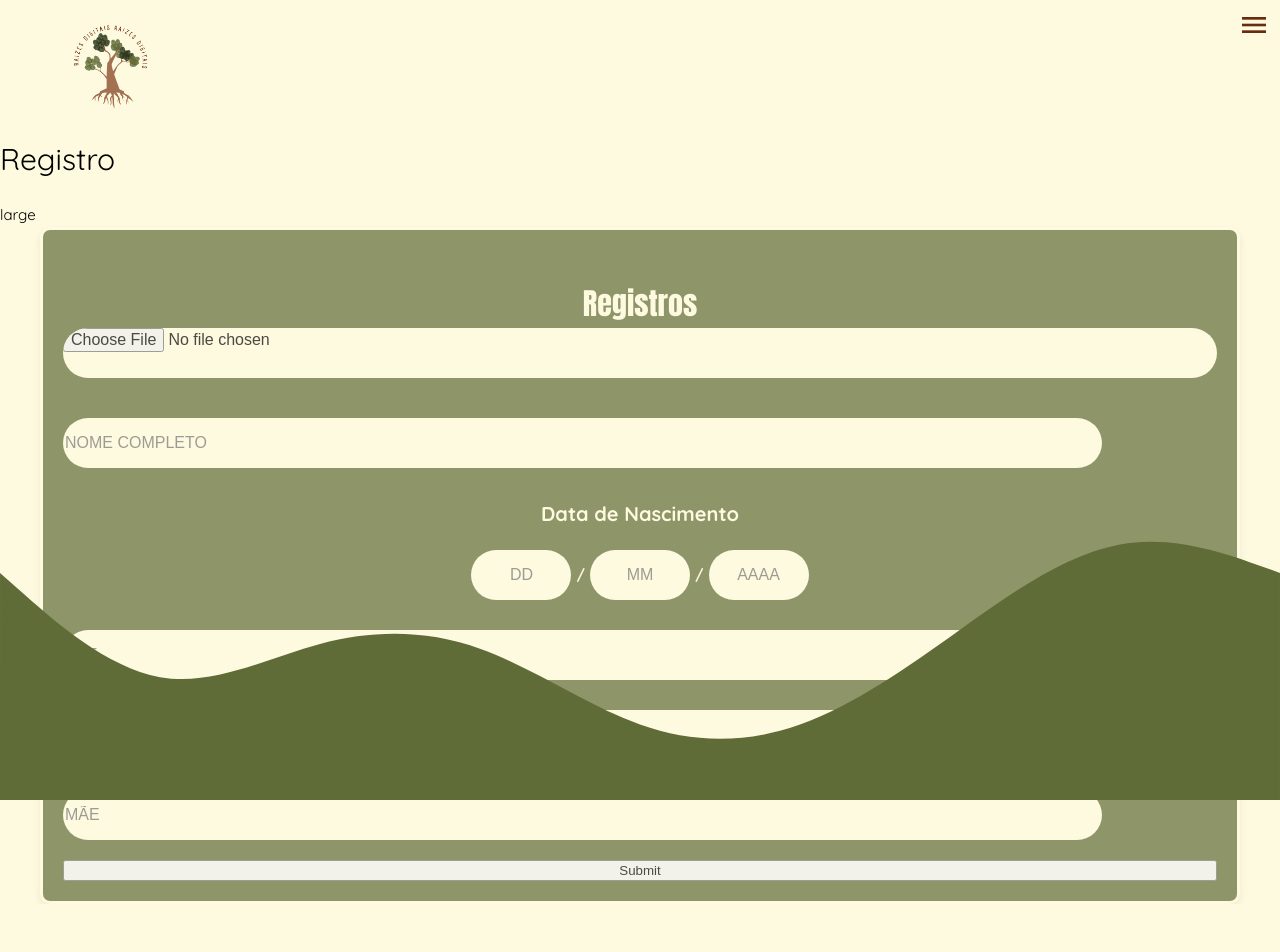
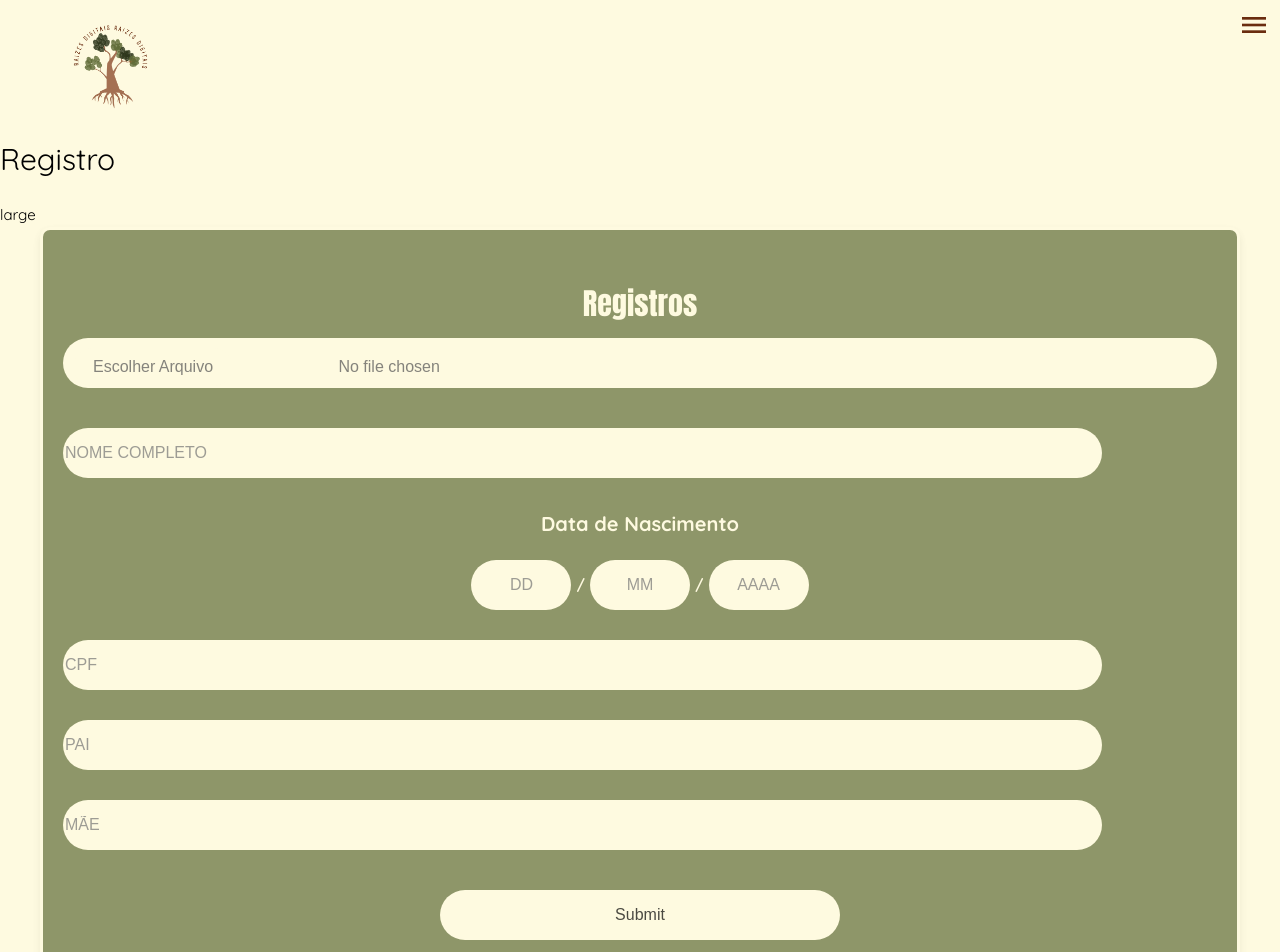
Before and after one commit to laissamendes/pi-frontend, a Vue app: page /Registro in a window 1280 px wide. Shown: the top 952 px of the page. Before the commit the page ends 904 px from the top, so only its background shows below. Built offline with nearby package versions, Linux system fonts and the light colour scheme; a web font is replaced by a local one.

Commit message:
Estilização do botão submit e do input da image

```diff
--- a/dev-dist/sw.js
+++ b/dev-dist/sw.js
@@ -82,7 +82,7 @@ define(['./workbox-b5f7729d'], (function (workbox) { 'use strict';
     "revision": "3ca0b8505b4bec776b69afdba2768812"
   }, {
     "url": "index.html",
-    "revision": "0.v7fm3gg5to8"
+    "revision": "0.hfkqh8bqai8"
   }], {});
   workbox.cleanupOutdatedCaches();
   workbox.registerRoute(new workbox.NavigationRoute(workbox.createHandlerBoundToURL("index.html"), {
--- a/src/components/templates/large/LargeFooter.vue
+++ /dev/null
@@ -1,14 +0,0 @@
-<script setup></script>
-
-<template>
-    <svg xmlns="http://www.w3.org/2000/svg" viewBox="0 0 1440 320" ><path fill="#606C38" fill-opacity="1" d="M0,64L30,90.7C60,117,120,171,180,181.3C240,192,300,160,360,144C420,128,480,128,540,149.3C600,171,660,213,720,234.7C780,256,840,256,900,234.7C960,213,1020,171,1080,128C1140,85,1200,43,1260,32C1320,21,1380,43,1410,53.3L1440,64L1440,320L1410,320C1380,320,1320,320,1260,320C1200,320,1140,320,1080,320C1020,320,960,320,900,320C840,320,780,320,720,320C660,320,600,320,540,320C480,320,420,320,360,320C300,320,240,320,180,320C120,320,60,320,30,320L0,320Z"></path></svg>
-</template>
-
-<style scoped>
-svg{
-    position: fixed;
-    bottom: 0;
-    left: 0;
-}
-
-</style>
--- a/src/components/templates/medium/MediumFooter.vue
+++ /dev/null
@@ -1,13 +0,0 @@
-<script setup></script>
-
-<template>
-    <svg xmlns="http://www.w3.org/2000/svg" viewBox="0 0 1440 320"><path fill="#606C38" fill-opacity="1" d="M0,64L30,90.7C60,117,120,171,180,181.3C240,192,300,160,360,144C420,128,480,128,540,149.3C600,171,660,213,720,234.7C780,256,840,256,900,234.7C960,213,1020,171,1080,128C1140,85,1200,43,1260,32C1320,21,1380,43,1410,53.3L1440,64L1440,320L1410,320C1380,320,1320,320,1260,320C1200,320,1140,320,1080,320C1020,320,960,320,900,320C840,320,780,320,720,320C660,320,600,320,540,320C480,320,420,320,360,320C300,320,240,320,180,320C120,320,60,320,30,320L0,320Z"></path></svg>
-</template>
-
-<style scoped>
-svg{
-    position: fixed;
-    bottom: 0;
-    left: 0;
-}
-</style>
--- a/src/components/templates/small/SmallFooter.vue
+++ /dev/null
@@ -1,13 +0,0 @@
-<script setup></script>
-
-<template>
-    <svg xmlns="http://www.w3.org/2000/svg" viewBox="0 0 1440 320"><path fill="#606C38" fill-opacity="1" d="M0,64L30,90.7C60,117,120,171,180,181.3C240,192,300,160,360,144C420,128,480,128,540,149.3C600,171,660,213,720,234.7C780,256,840,256,900,234.7C960,213,1020,171,1080,128C1140,85,1200,43,1260,32C1320,21,1380,43,1410,53.3L1440,64L1440,320L1410,320C1380,320,1320,320,1260,320C1200,320,1140,320,1080,320C1020,320,960,320,900,320C840,320,780,320,720,320C660,320,600,320,540,320C480,320,420,320,360,320C300,320,240,320,180,320C120,320,60,320,30,320L0,320Z"></path></svg>
-</template>
-
-<style scoped>
-svg{
-    position: fixed;
-    bottom: 0;
-    left: 0;
-}
-</style>
--- a/src/layouts/LayoutLarge.vue
+++ b/src/layouts/LayoutLarge.vue
@@ -1,6 +1,5 @@
 <script setup>
   import LargeHeader from '@/components/templates/large/LargeHeader.vue';
-  import LargeFooter from '@/components/templates/large/LargeFooter.vue';
 
 </script>
 <template>
@@ -13,8 +12,6 @@
       large
       <router-view />
     </main>
-    <footer>
-      <large-footer/>
-    </footer>
+
   </div>
 </template>
--- a/src/layouts/LayoutMedium.vue
+++ b/src/layouts/LayoutMedium.vue
@@ -1,7 +1,6 @@
 
 <script setup>
   import MediumHeader from '@/components/templates/medium/MediumHeader.vue';
-  import MediumFooter from '@/components/templates/medium/MediumFooter.vue';
 
 </script>
 
@@ -15,8 +14,6 @@
       medium
       <router-view />
     </main>
-    <footer>
-      <medium-footer/>
-    </footer>
+
   </div>
 </template>
--- a/src/layouts/LayoutSmall.vue
+++ b/src/layouts/LayoutSmall.vue
@@ -1,6 +1,5 @@
 <script setup>
   import SmallHeader from '@/components/templates/small/SmallHeader.vue';
-  import SmallFooter from '@/components/templates/small/SmallFooter.vue';
 
 </script>
 
@@ -13,8 +12,6 @@
       small
       <router-view />
     </main>
-    <footer>
-      <small-footer/>
-    </footer>
+
   </div>
 </template>
--- a/src/views/RegistroView.vue
+++ b/src/views/RegistroView.vue
@@ -114,30 +114,57 @@ form {
 }
 
 .file-input {
-  border-radius: 50px;
+
   height: 50px;
   width: 100%;
+  margin-top: 10px;
+  border-style: none;
+
+  box-sizing: border-box;
+  max-width: 100%;
   background-color: #FEFAE0;
-  border-style: none;
+  border: none;
+  color: rgb(82, 82, 82);
+  font-size: 16px;
+  padding: 10px;
+  border-radius: 25px;
+  cursor: pointer;
+}
+.file-input::-webkit-file-upload-button {
+  visibility: hidden;
+}
+
+.file-input::before {
+  content: 'Escolher Arquivo';
+  display: inline-block;
+  background: #FEFAE0;
+  color: rgb(82, 82, 82);
+  border: none;
+  padding: 10px 20px;
+  border-radius: 25px;
   font-size: 16px;
   cursor: pointer;
 }
 
+.file-input:hover::before {
+  background-color: #DAD7CD;
+}
+
 .image-preview {
   border-radius: 50%;
-  width: 150px; /* Ajuste conforme necessário */
-  height: 150px; /* Ajuste conforme necessário */
+  width: 150px;
+  height: 150px;
   object-fit: cover;
   margin-top: 10px;
 }
 
-/* Inputs de data */
+
 .date-inputs {
   display: inline-flex;
   justify-content: center;
   align-items: center;
   gap: 5px;
-  width: 100%; /* Centraliza os inputs de data */
+  width: 100%;
   margin-top: 10px;
 }
 
@@ -167,6 +194,24 @@ form {
   font-size: 16px;
   cursor: pointer;
 }
+#input-submit {
+  border-radius: 25px; /* Bordas arredondadas */
+  height: 50px;
+  width: 100%;
+  max-width: 300px; /* Define um valor máximo de largura para manter responsivo */
+  background-color: #FEFAE0;
+  border-style: none;
+  font-size: 16px;
+  cursor: pointer;
+  display: block;
+  margin: 20px auto; /* Centraliza horizontalmente */
+  padding: 0 20px; /* Ajusta o padding interno */
+  text-align: center;
+}
+
+#input-submit:hover {
+  background-color: #DAD7CD; /* Efeito de hover */
+}
 
 /* Estilo para telas médias e grandes */
 @media (min-width: 768px) {
@@ -181,16 +226,23 @@ form {
   }
 
   #input-infos, #cpf {
-    width: 90%; /* Ajusta a largura dos inputs de forma mais responsiva */
+    width: 90%;
   }
 
   #day, #month, #year {
-    width: 100px; /* Inputs de data maiores */
+    width: 100px;
   }
 
   .date-inputs {
-    justify-content: center; /* Centraliza os campos de data */
+    justify-content: center;
   }
+  .input-submit{
+    border-radius: 20px;
+  }
+  #input-submit {
+    max-width: 400px; /* Alarga o botão em telas maiores */
+  }
+
 
   /* Borda para telas médias */
   form {
@@ -214,7 +266,7 @@ form {
   }
 
   #input-infos, #cpf {
-    width: 100%; /* Largura total para inputs em telas pequenas */
+    width: 100%;
   }
 
   .date-inputs {
@@ -225,7 +277,7 @@ form {
   form {
     display: block;
     border: 2px solid #FEFAE0;
-    box-shadow: 0px 4px 8px rgba(0, 0, 0, 0.1); /* Sombra mais leve para telas pequenas */
+    box-shadow: 0px 4px 8px rgba(0, 0, 0, 0.1);
   }
 }
 </style>
```
